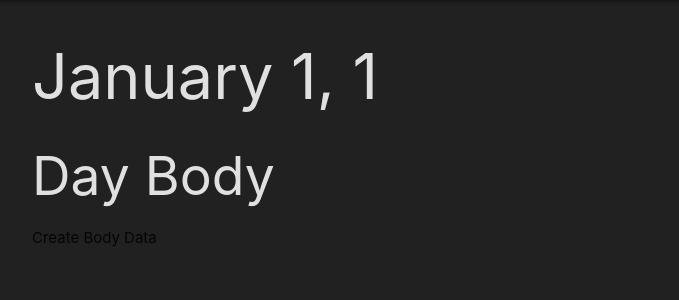
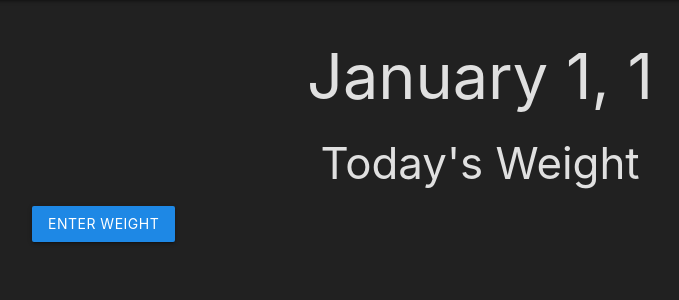
Before and after one commit to kelleralex04/meal-tracker, a Django app: a page that uses main_app/templates/daybody.html in a window 1280 px wide. Shown: the part 64-364 px from the top of the page, without its empty margins (160-839 px from the left). Run offline with Django 5.2, Linux system fonts and the light colour scheme; the visitor is signed in with stand-in values (Sample User, id 1); data comes from the database, SQL or seed files in the repository.

Commit message:
adds styling to daybody

```diff
--- a/main_app/templates/daybody.html
+++ b/main_app/templates/daybody.html
@@ -1,8 +1,8 @@
 {% extends 'base.html' %}
 {% block content %}
 
-<h1 class ="grey-text text-lighten-2">{{ month }} {{ curDay }}, {{ curYear }}</h1>
-<h2 class ="grey-text text-lighten-2">Day Body</h2>
+<h1 class ="grey-text text-lighten-2 center-align">{{ month }} {{ curDay }}, {{ curYear }}</h1>
+<h3 class ="grey-text text-lighten-2 center-align">Today's Weight</h2>
 
-<a href="{% url 'daybody_create' curMonth curDay curYear %}">Create Body Data</a>
+<a class ="btn blue darken-1" href="{% url 'daybody_create' curMonth curDay curYear %}">Enter Weight</a>
 {% endblock %}
```
